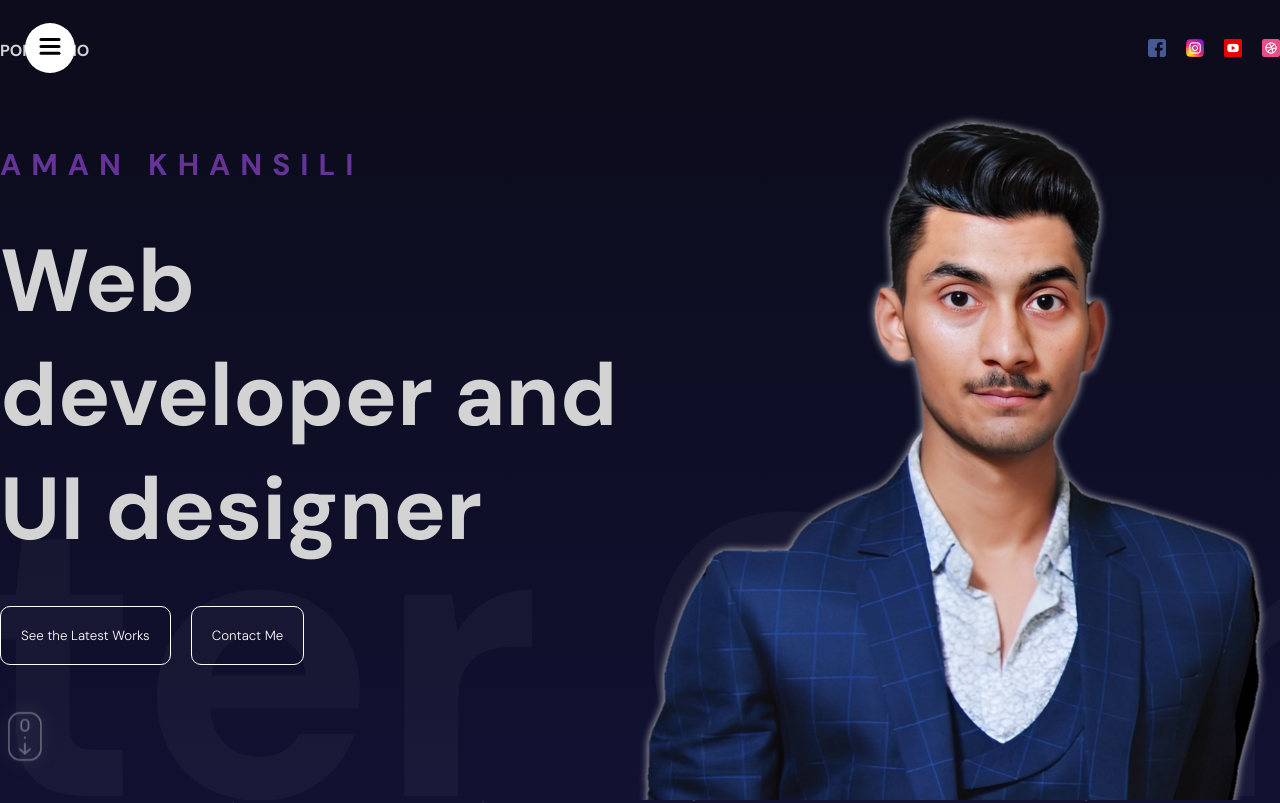
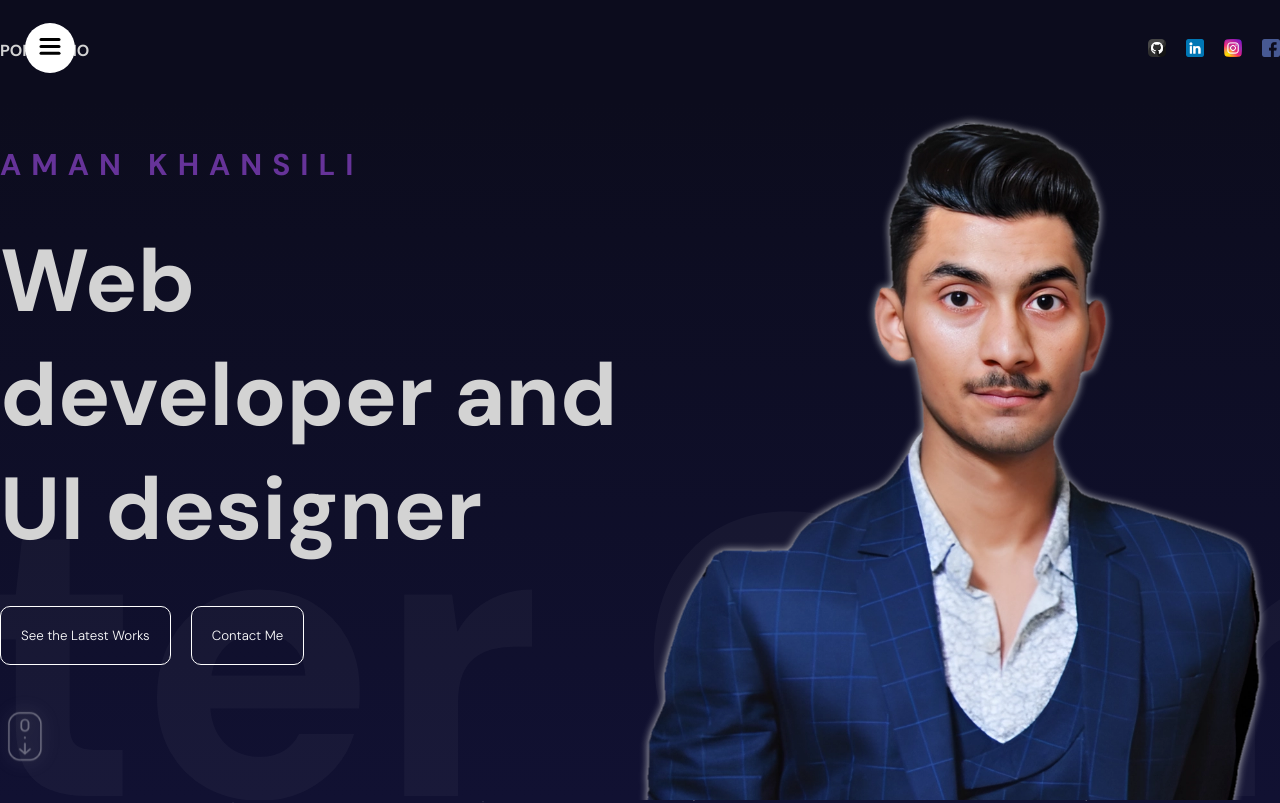
Before and after one commit to AmanKhansili/PORTFOLIO, a React (Vite) app: page / in a window 1280 px wide. Shown: the top 803 px of the page. Built offline with nearby package versions, Linux system fonts and the light colour scheme.

Commit message:
Adding icons and changing some stats

```diff
--- a/src/component/contact/Contact.jsx
+++ b/src/component/contact/Contact.jsx
@@ -58,15 +58,15 @@ const Contact = () => {
         <motion.h1 variants={variants}>Let’s work together</motion.h1>
         <motion.div className="item" variants={variants}>
           <h2>Mail</h2>
-          <span>hello@react.dev</span>
+          <span>khansiliaman@gmail.com</span>
         </motion.div>
         <motion.div className="item" variants={variants}>
           <h2>Address</h2>
-          <span>Hello street New York</span>
+          <span>Hello street Uttrakhansd</span>
         </motion.div>
         <motion.div className="item" variants={variants}>
           <h2>Phone</h2>
-          <span>+1 234 5678</span>
+          <span>+91 4562315364</span>
         </motion.div>
       </motion.div>
       <div className="formContainer">
--- a/src/component/navbar/Navbar.jsx
+++ b/src/component/navbar/Navbar.jsx
@@ -16,17 +16,17 @@ const Navbar = () => {
           PORTFOLIO
         </motion.span>
         <div className="social">
-          <a href="#">
-            <img src="/facebook.png" alt="" />
+          <a href="https://github.com/AmanKhansili">
+            <img src="/github.png" alt="" />
           </a>
-          <a href="#">
+          <a href="https://www.linkedin.com/in/aman-khansili/">
+            <img src="/linkedin.png" alt="" />
+          </a>
+          <a href="https://www.instagram.com/amankhansili/">
             <img src="/instagram.png" alt="" />
           </a>
-          <a href="#">
-            <img src="/youtube.png" alt="" />
-          </a>
-          <a href="#">
-            <img src="/dribble.png" alt="" />
+          <a href="https://www.facebook.com/aman.khansili/">
+            <img src="/facebook.png" alt="" />
           </a>
         </div>
       </div>
```
Also changed, not shown: public/github.png (added), public/linkedin.png (added).
